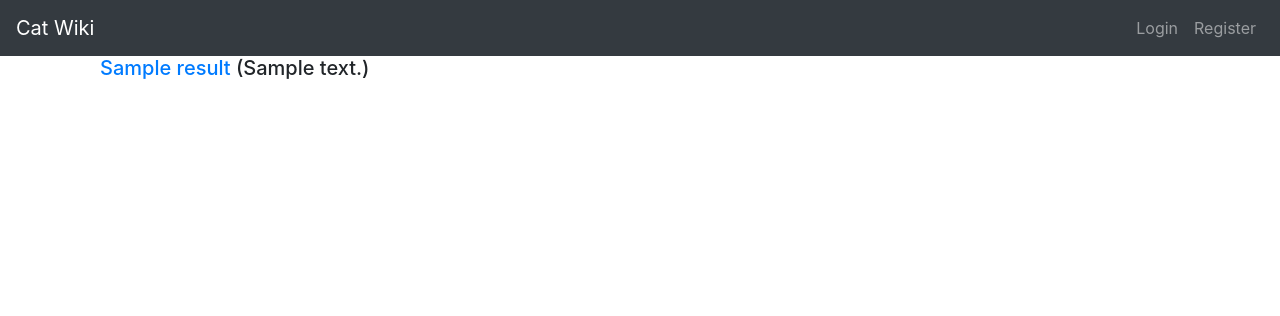
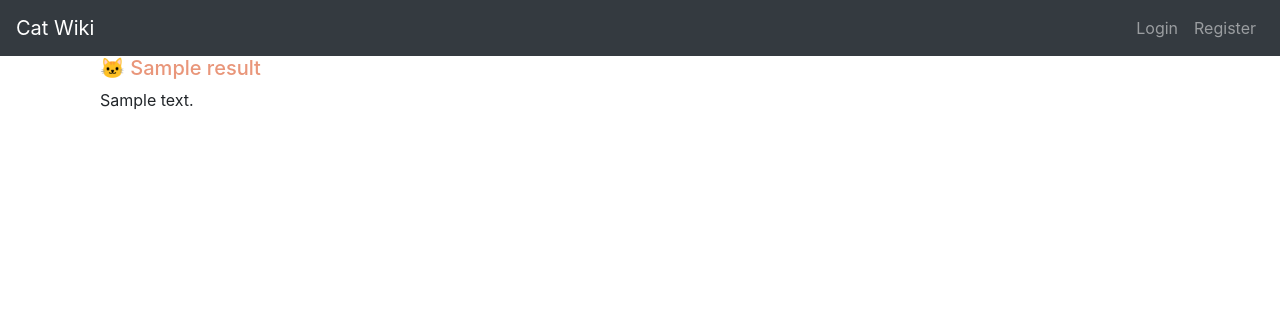
Before and after one commit to jessqin/Cats, a Flask app: template flask_app/templates/query.html in a window 1280 px wide. Shown: the top 316 px of the page. Run offline with Flask 2, Linux system fonts and the light colour scheme; the template is opened without the code that fills it: most values are stand-ins (such as "Sample title", 1, 10 or a date in 2020); some libraries are stand-ins or nearby versions.

Commit message:
updated query ui

```diff
--- a/flask_app/static/custom.css
+++ b/flask_app/static/custom.css
@@ -25,3 +25,11 @@ movie {
 /* .nav-user {
     border-right: 1px #1d1d1d;
 } */
+
+a {
+    color: pink;
+}
+
+h5 {
+    color: pink;
+}
--- a/flask_app/templates/query.html
+++ b/flask_app/templates/query.html
@@ -9,10 +9,15 @@
     <div class="media">
         <!--<img src="{{ result.poster_url }}" class="mr-3 movie" alt="missing">-->
         <div class="media-body">
-        <h5 class="mt-0"><a href=" http://google.com ">{{ result.name }}</a> ({{ result.description }})</h5>
+        <h5>&#128049; <a style="color: darksalmon;" href=" http://google.com ">{{ result.name }}</a></h5>
+
+        {% if result.description|length > 0 %}
+            <p>{{ result.description }}</p>
+        {% else %}
+            <p>No description available but still a very cute cat!</p>
+        {% endif %}
         </div>
     </div>
     {% endfor %}
 </div>
-
 {% endblock %}
```
Also changed, not shown: flask_app/client.py (line endings or trailing spaces).
